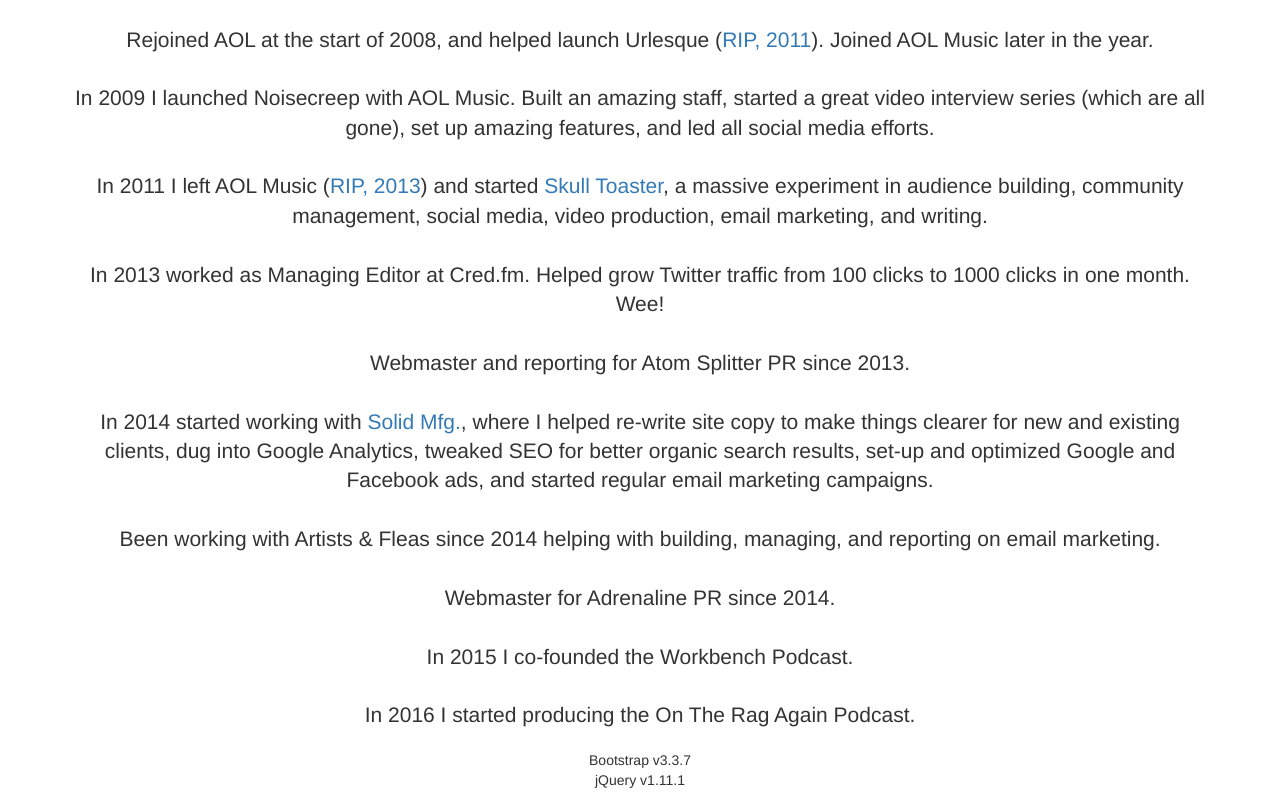
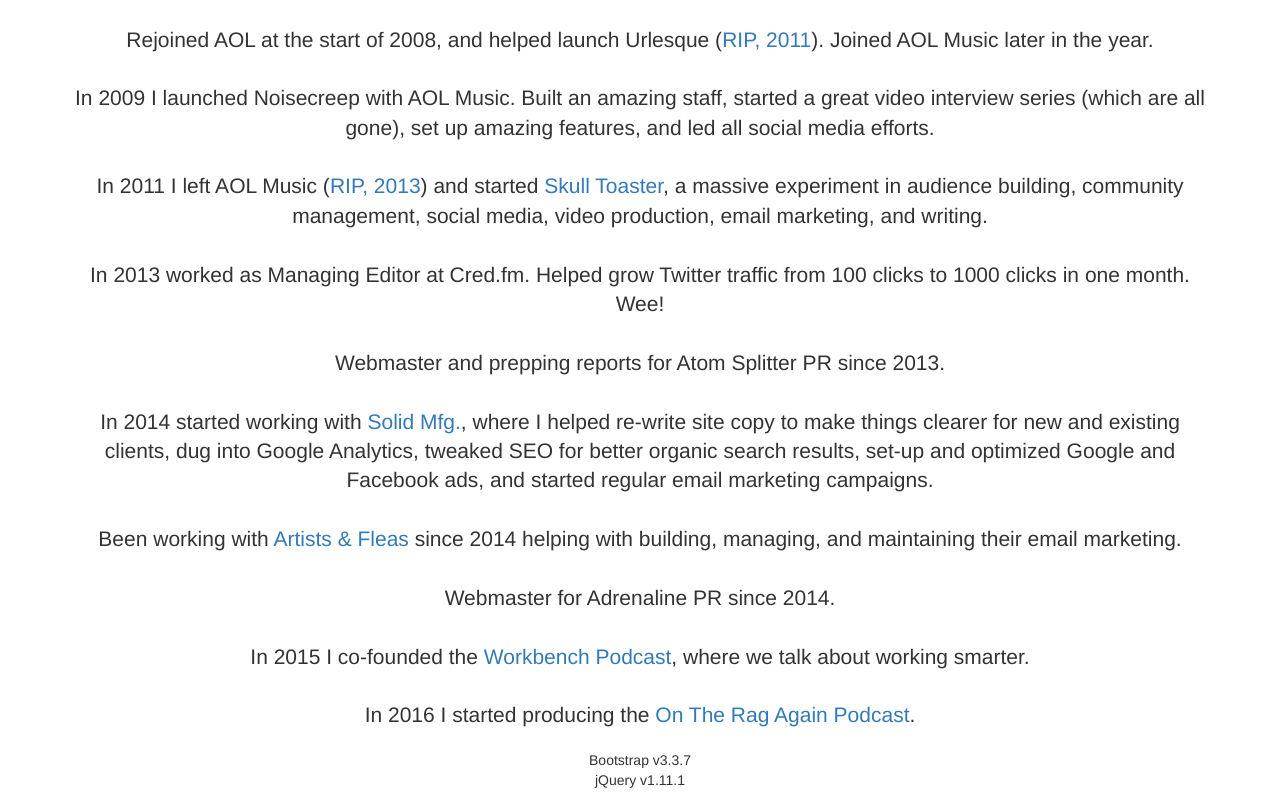
Before and after one commit to sethwerkheiser/sethwerkheiser.github.io, a plain HTML site: page about.html in a window 1280 px wide. Shown: the part 409-1209 px from the top of the page. Drawn offline with Linux system fonts and the light colour scheme.

Commit message:
More links

```diff
--- a/about.html
+++ b/about.html
@@ -84,17 +84,17 @@
 
 					In 2013 worked as Managing Editor at Cred.fm. Helped grow Twitter traffic from 100 clicks to 1000 clicks in one month. Wee!<BR><BR>
 
-					Webmaster and reporting for Atom Splitter PR since 2013.<BR><BR>
+					Webmaster and prepping reports for Atom Splitter PR since 2013.<BR><BR>
 
 					In 2014 started working with <a href="https://solidmfg.co" target="_blank">Solid Mfg.</a>, where I helped re-write site copy to make things clearer for new and existing clients, dug into Google Analytics, tweaked SEO for better organic search results, set-up and optimized Google and Facebook ads, and started regular email marketing campaigns.<BR><BR>
 
-					Been working with Artists & Fleas since 2014 helping with building, managing, and reporting on email marketing.<BR><BR>
+					Been working with <a href="http://www.artistsandfleas.com" target="_blank">Artists & Fleas</a> since 2014 helping with building, managing, and maintaining their email marketing.<BR><BR>
 
 					Webmaster for Adrenaline PR since 2014.<BR><BR>
 
-					In 2015 I co-founded the Workbench Podcast.<BR><BR>
+					In 2015 I co-founded the <a href="http://www.workbenchpodcast.com" target="_blank">Workbench Podcast</a>, where we talk about working smarter.<BR><BR>
 
-					In 2016 I started producing the On The Rag Again Podcast.
+					In 2016 I started producing the <a href="https://ontheragagain.simplecast.fm" target="_blank">On The Rag Again Podcast</a>.
 
 
 
```
